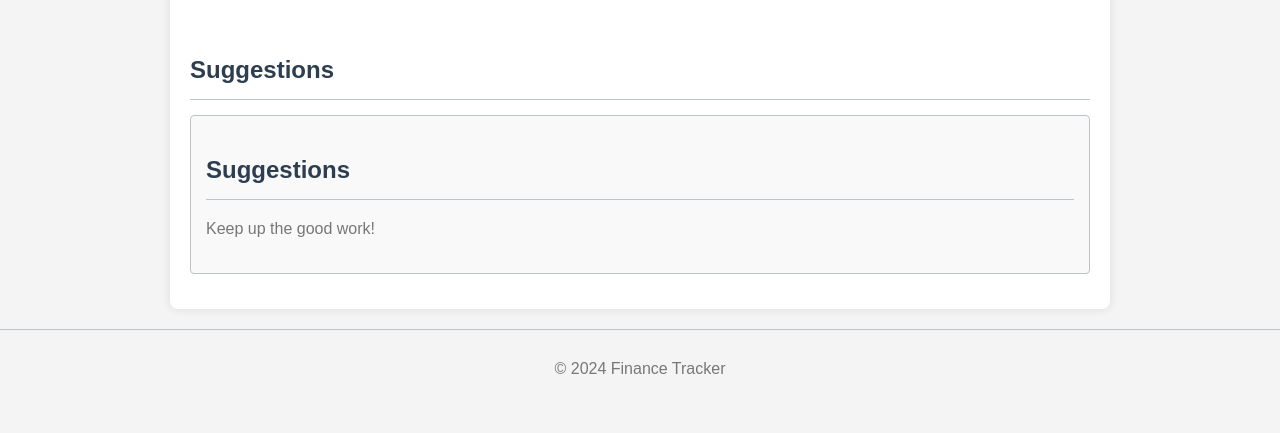
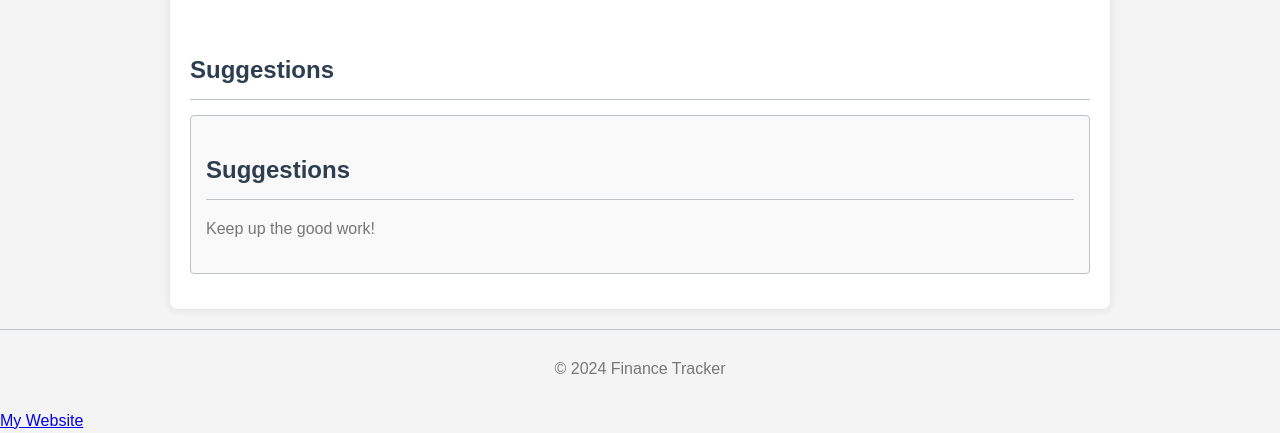
Before and after one commit to Arkada707/Finance-Tracer, a plain HTML site: page index.html in a window 1280 px wide. Shown: the part 2579-3012 px from the top of the page. Before the commit the page ends 2987 px from the top, so only its background shows below. Drawn offline with nearby package versions, Linux system fonts and the light colour scheme.

Commit message:
link + Updated Readme

```diff
--- a/index.html
+++ b/index.html
@@ -87,7 +87,7 @@
     <footer>
         <p>&copy; 2024 Finance Tracker</p>
     </footer>
-
+    <a href="https://aqielwebportfolio5.wordpress.com/">My Website</a>
     <script src="index.js"></script>
 </body>
 </html>
```
Also changed, not shown: 1 other file.
